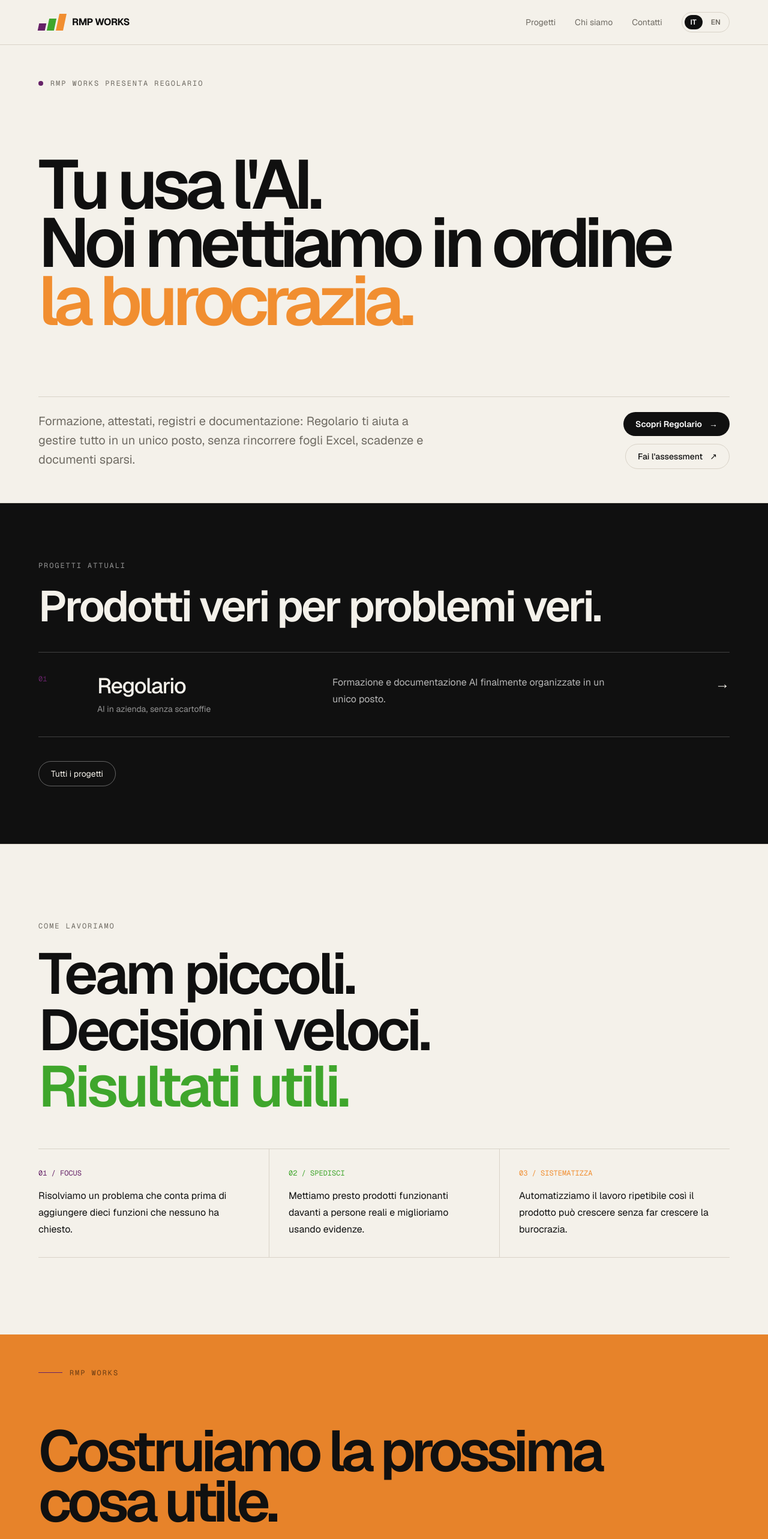
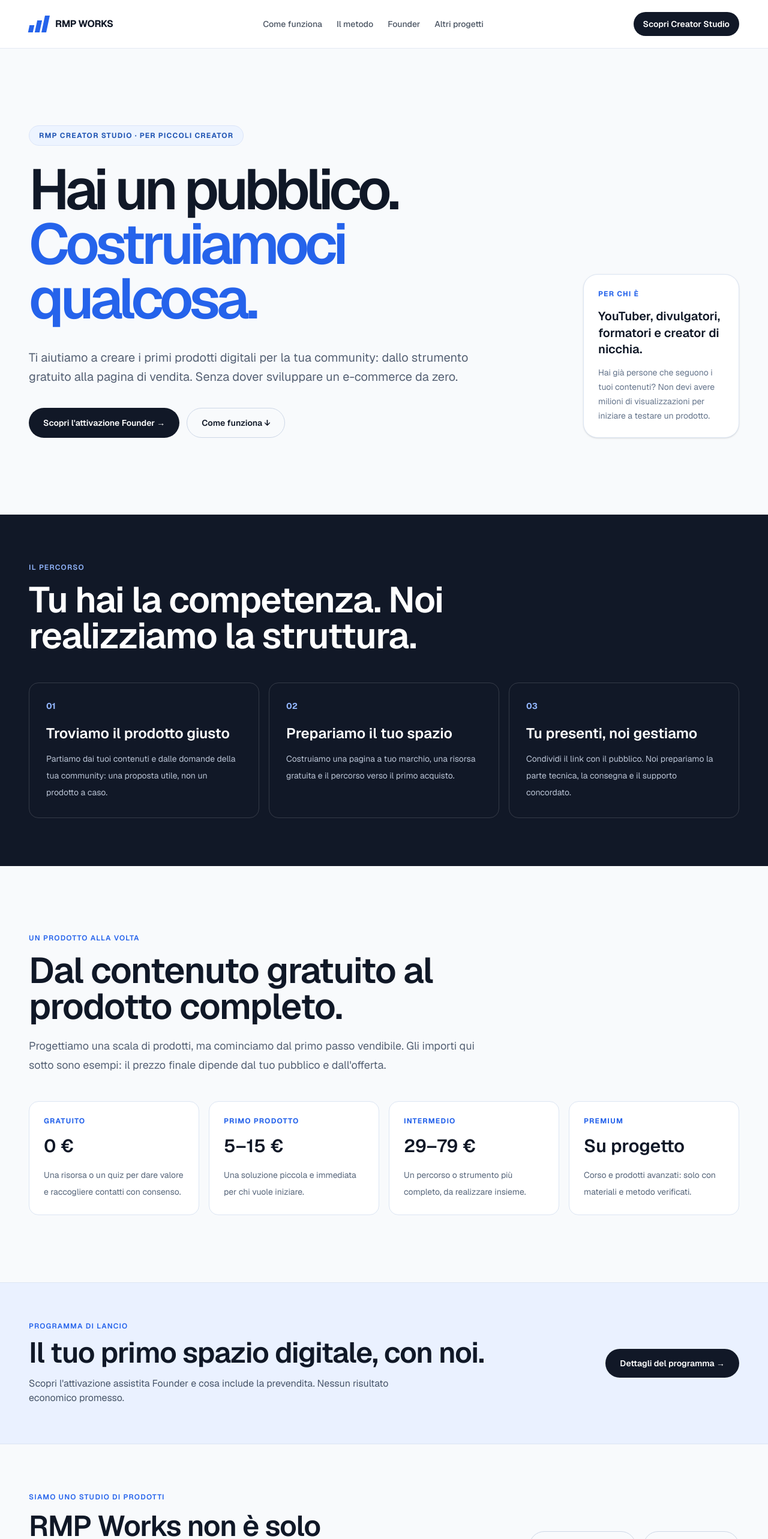
Before and after one commit to MacNaym/rmpworks, a Next.js app: page / in a window 1280 px wide. Shown: the top 2566 px of the page at 60% size. Built offline with nearby package versions, Linux system fonts and the light colour scheme.

Commit message:
feat: reposition homepage for emerging creators

```diff
--- a/app/page.tsx
+++ b/app/page.tsx
@@ -1,182 +1,86 @@
 import Link from "next/link";
+import type { Metadata } from "next";
 import { rmpPhone } from "./contact-details";
-import type { Metadata } from "next";
 
 export const metadata: Metadata = {
-  title: "RMP Works | Tu usa l'AI. Noi mettiamo in ordine la burocrazia.",
-  description:
-    "Tutta la formazione e la documentazione AI della tua azienda, finalmente organizzate. Con Regolario.",
+  title: "RMP Works | Dal tuo canale al tuo primo prodotto digitale",
+  description: "RMP Creator Studio aiuta i piccoli content creator a creare una vetrina, un lead magnet e il primo prodotto digitale. Scopri come funziona il programma Founder.",
   openGraph: {
-    title: "Tu usa l'AI. Noi mettiamo in ordine la burocrazia.",
-    description:
-      "Formazione, attestati, registri e documentazione AI della tua azienda, finalmente organizzate.",
+    title: "Hai un pubblico. Ti aiutiamo a trasformarlo in un business.",
+    description: "Dalla prima idea al primo prodotto digitale: un percorso concreto per creator indipendenti.",
   },
 };
 
-const ventures = [
-  { index: "01", name: "Regolario", tag: "AI in azienda, senza scartoffie", description: "Formazione e documentazione AI finalmente organizzate in un unico posto.", href: "/projects/regolario", color: "var(--rmp-purple)", commercialVisible: true },
-  { index: "02", name: "ShopShield", tag: "Compliance e-commerce", description: "Uno strato di compliance essenziale per piccoli business online che vogliono protezione senza complessità enterprise.", href: "/projects/shopshield", color: "var(--rmp-green)", commercialVisible: false },
-  { index: "03", name: "Tap", tag: "Strumenti per attività locali", description: "NFC e QR che trasformano un'interazione fisica con il cliente in un'azione digitale utile in pochi secondi.", href: "/projects/tap", color: "var(--rmp-orange)", commercialVisible: false },
+const frame = "mx-auto w-full max-w-7xl px-5 sm:px-8 lg:px-12";
+const button = "inline-flex items-center justify-center rounded-full bg-[#111827] px-6 py-3.5 text-sm font-semibold text-white transition hover:bg-[#1d4ed8]";
+const outline = "inline-flex items-center justify-center rounded-full border border-[#cdd7e7] px-6 py-3.5 text-sm font-semibold transition hover:border-[#2563eb] hover:text-[#1d4ed8]";
+
+const steps = [
+  { no: "01", title: "Troviamo il prodotto giusto", desc: "Partiamo dai tuoi contenuti e dalle domande della tua community: una proposta utile, non un prodotto a caso." },
+  { no: "02", title: "Prepariamo il tuo spazio", desc: "Costruiamo una pagina a tuo marchio, una risorsa gratuita e il percorso verso il primo acquisto." },
+  { no: "03", title: "Tu presenti, noi gestiamo", desc: "Condividi il link con il pubblico. Noi prepariamo la parte tecnica, la consegna e il supporto concordato." },
 ];
 
-const frame = "mx-auto w-full max-w-[1680px] px-5 sm:px-8 lg:px-12 xl:px-16";
-const purpleHover = "transition hover:text-[var(--rmp-purple)]";
-const assessmentHref = "https://regolario.com/assessment-gratuito?source=rmpworks&utm_source=rmpworks&utm_medium=website&utm_campaign=assessment_2026&utm_content=rmp_home_hero";
+const tiers = [
+  { label: "Gratuito", price: "0 €", text: "Una risorsa o un quiz per dare valore e raccogliere contatti con consenso." },
+  { label: "Primo prodotto", price: "5–15 €", text: "Una soluzione piccola e immediata per chi vuole iniziare." },
+  { label: "Intermedio", price: "29–79 €", text: "Un percorso o strumento più completo, da realizzare insieme." },
+  { label: "Premium", price: "Su progetto", text: "Corso e prodotti avanzati: solo con materiali e metodo verificati." },
+];
 
-function BrandMark() {
-  return (
-    <span className="inline-flex h-7 items-end gap-1" aria-hidden>
-      <span className="h-3 w-3 -skew-x-12 bg-[var(--rmp-purple)]" />
-      <span className="h-5 w-3 -skew-x-12 bg-[var(--rmp-green)]" />
-      <span className="h-7 w-3 -skew-x-12 bg-[var(--rmp-orange)]" />
-    </span>
-  );
+function Mark() {
+  return <span className="inline-flex items-end gap-1" aria-hidden="true"><span className="h-3 w-2 -skew-x-12 bg-[#2563eb]"/><span className="h-5 w-2 -skew-x-12 bg-[#2563eb]"/><span className="h-7 w-2 -skew-x-12 bg-[#2563eb]"/></span>;
 }
-
 export default function Home() {
-  return (
-    <main className="min-h-screen overflow-x-clip bg-[var(--background)] text-[var(--foreground)]">
-      <header className="border-b border-[var(--line)]">
-        <div className={`${frame} flex items-center justify-between py-5`}>
-          <Link href="/" className="flex items-center gap-3 text-base font-bold tracking-[-0.03em]">
-            <BrandMark />
-            <span>RMP WORKS</span>
-          </Link>
-
-          <div className="flex items-center gap-5 sm:gap-8">
-            <nav className="hidden items-center gap-5 text-sm text-[var(--muted)] sm:flex sm:gap-8">
-              <Link className={purpleHover} href="/projects">Progetti</Link>
-              <Link className={purpleHover} href="/about">Chi siamo</Link>
-              <Link className={purpleHover} href="/contact">Contatti</Link>
+  return <main className="min-h-screen bg-[#f8fafc] text-[#101827]">
+    <header className="border-b border-[#e4eaf3] bg-white">
+      <div className={`${frame} flex min-h-20 items-center justify-between gap-4`}>
+        <Link href="/" className="flex items-center gap-3 font-bold tracking-tight"><Mark/>RMP WORKS</Link>
+        <nav aria-label="Navigazione principale" className="hidden items-center gap-6 text-sm font-medium text-[#4b5563] md:flex">
+          <Link href="#come-funziona" className="hover:text-[#1d4ed8]">Come funziona</Link>
+          <Link href="#prodotti" className="hover:text-[#1d4ed8]">Il metodo</Link>
+          <Link href="/creator-studio" className="hover:text-[#1d4ed8]">Founder</Link>
+          <Link href="/projects" className="hover:text-[#1d4ed8]">Altri progetti</Link>
         </nav>
-            <div className="flex items-center gap-1 rounded-full border border-[var(--line)] p-1 text-xs font-semibold">
-              <span className="rounded-full bg-[#101010] px-2.5 py-1 text-white">IT</span>
-              <Link href="/en/" className="rounded-full px-2.5 py-1 text-[var(--muted)] transition hover:text-[var(--rmp-purple)]">EN</Link>
-            </div>
-          </div>
+        <Link href="/creator-studio" className="rounded-full bg-[#111827] px-4 py-2.5 text-xs font-semibold text-white transition hover:bg-[#1d4ed8] sm:text-sm">Scopri Creator Studio</Link>
       </div>
     </header>
-
-      <section className={`${frame} grid min-h-[76vh] content-between py-8 sm:py-12 lg:py-14`}>
-        <div className="flex items-center gap-3 font-mono text-xs uppercase tracking-[0.16em] text-[var(--muted)]">
-          <span className="h-2 w-2 rounded-full bg-[var(--rmp-purple)]" />
-          RMP Works presenta Regolario
+    <section className={`${frame} grid gap-12 py-20 sm:py-28 lg:grid-cols-12 lg:items-end lg:py-32`}>
+      <div className="lg:col-span-9">
+        <p className="mb-7 inline-flex items-center gap-2 rounded-full border border-[#dbe5f9] bg-[#edf4ff] px-4 py-2 text-xs font-bold uppercase tracking-widest text-[#2458b5]">RMP Creator Studio · Per piccoli creator</p>
+        <h1 className="max-w-5xl text-[clamp(3.3rem,7.4vw,7.8rem)] font-semibold leading-[.96] tracking-[-.07em]">Hai un pubblico.<br/><span className="text-[#2563eb]">Costruiamoci qualcosa.</span></h1>
+        <p className="mt-9 max-w-3xl text-lg leading-8 text-[#556174] sm:text-xl">Ti aiutiamo a creare i primi prodotti digitali per la tua community: dallo strumento gratuito alla pagina di vendita. Senza dover sviluppare un e-commerce da zero.</p>
+        <div className="mt-9 flex flex-wrap gap-3"><Link href="/creator-studio" className={button}>Scopri l'attivazione Founder →</Link><Link href="#come-funziona" className={outline}>Come funziona ↓</Link></div>
       </div>
-
-        <div className="py-16 sm:py-24 lg:py-28">
-          <h1 className="max-w-[1420px] text-[clamp(4rem,9vw,10rem)] font-semibold leading-[0.84] tracking-[-0.075em]">
-            Tu usa l&apos;AI.
-            <br />
-            Noi mettiamo in ordine
-            <br /><span className="text-[var(--rmp-orange)]">la burocrazia.</span>
-          </h1>
-        </div>
-
-        <div className="grid gap-8 border-t border-[var(--line)] pt-6 md:grid-cols-12">
-          <p className="max-w-2xl text-lg leading-7 text-[var(--muted)] md:col-span-7 md:text-xl md:leading-8">
-            Formazione, attestati, registri e documentazione: Regolario ti aiuta a gestire tutto in un unico posto, senza rincorrere fogli Excel, scadenze e documenti sparsi.
-          </p>
-          <div className="flex flex-wrap items-end gap-3 md:col-span-4 md:col-start-9 md:justify-end">
-            <Link href="/projects/regolario" className="inline-flex items-center gap-3 rounded-full bg-[#101010] px-5 py-2.5 text-sm font-semibold !text-white transition hover:bg-[var(--rmp-purple)]">
-              Scopri Regolario <span aria-hidden>→</span>
-            </Link>
-            <a href={assessmentHref} className="inline-flex items-center gap-3 rounded-full border border-[var(--line)] px-5 py-2.5 text-sm font-medium transition hover:border-[var(--rmp-purple)] hover:text-[var(--rmp-purple)]">
-              Fai l&apos;assessment <span aria-hidden>↗</span>
-            </a>
-          </div>
+      <aside className="rounded-3xl border border-[#dce5f3] bg-white p-6 shadow-sm lg:col-span-3">
+        <p className="text-xs font-bold uppercase tracking-widest text-[#2563eb]">Per chi è</p>
+        <p className="mt-4 text-xl font-semibold leading-snug">YouTuber, divulgatori, formatori e creator di nicchia.</p>
+        <p className="mt-3 text-sm leading-6 text-[#64748b]">Hai già persone che seguono i tuoi contenuti? Non devi avere milioni di visualizzazioni per iniziare a testare un prodotto.</p>
+      </aside>
+    </section>
+    <section id="come-funziona" className="bg-[#111827] py-20 text-white">
+      <div className={frame}>
+        <p className="text-xs font-semibold uppercase tracking-widest text-[#93b7ff]">Il percorso</p>
+        <h2 className="mt-4 max-w-3xl text-4xl font-semibold tracking-tight sm:text-6xl">Tu hai la competenza. Noi realizziamo la struttura.</h2>
+        <div className="mt-12 grid gap-4 md:grid-cols-3">{steps.map(s=><div key={s.no} className="rounded-2xl border border-white/15 p-7"><p className="text-sm font-bold text-[#93b7ff]">{s.no}</p><h3 className="mt-5 text-2xl font-semibold">{s.title}</h3><p className="mt-3 text-sm leading-7 text-[#bac4d5]">{s.desc}</p></div>)}</div>
       </div>
     </section>
-
-      <section id="work" className="border-y border-[var(--line)] bg-[#101010] text-[#f4f1ea]">
-        <div className={`${frame} py-16 sm:py-20 lg:py-24`}>
-          <div className="border-b border-white/20 pb-10">
-            <p className="font-mono text-xs uppercase tracking-[0.16em] text-white/55">Progetti attuali</p>
-            <h2 className="mt-6 max-w-6xl text-4xl font-semibold tracking-[-0.045em] sm:text-5xl lg:text-7xl">Prodotti veri per problemi veri.</h2>
-          </div>
-
-          <div>
-            {ventures.filter((venture) => venture.commercialVisible).map((venture) => (
-              <Link href={venture.href} key={venture.name} className="group grid gap-6 border-b border-white/20 py-9 transition hover:border-white/60 md:grid-cols-12 md:items-start">
-                <span className="font-mono text-xs md:col-span-1" style={{ color: venture.color }}>{venture.index}</span>
-                <div className="md:col-span-4">
-                  <p className="text-3xl font-medium tracking-[-0.04em] sm:text-4xl">{venture.name}</p>
-                  <p className="mt-2 text-sm text-white/55">{venture.tag}</p>
-                </div>
-                <p className="max-w-3xl text-base leading-7 text-white/70 md:col-span-5">{venture.description}</p>
-                <div className="text-right text-2xl transition-all group-hover:translate-x-1 group-hover:text-[var(--rmp-purple)] md:col-span-2">→</div>
-              </Link>
-            ))}
-          </div>
-
-          <div className="pt-10">
-            <Link href="/projects" className="inline-flex rounded-full border border-white/35 px-5 py-2.5 text-sm transition hover:border-[var(--rmp-purple)] hover:bg-[var(--rmp-purple)] hover:text-white">Tutti i progetti</Link>
-          </div>
+    <section id="prodotti" className={`${frame} py-20 sm:py-28`}>
+      <p className="text-xs font-semibold uppercase tracking-widest text-[#2563eb]">Un prodotto alla volta</p>
+      <h2 className="mt-4 max-w-4xl text-4xl font-semibold tracking-tight sm:text-6xl">Dal contenuto gratuito al prodotto completo.</h2>
+      <p className="mt-5 max-w-3xl text-lg leading-8 text-[#556174]">Progettiamo una scala di prodotti, ma cominciamo dal primo passo vendibile. Gli importi qui sotto sono esempi: il prezzo finale dipende dal tuo pubblico e dall'offerta.</p>
+      <div className="mt-11 grid gap-4 sm:grid-cols-2 lg:grid-cols-4">{tiers.map(t=><div key={t.label} className="rounded-2xl border border-[#dce5f3] bg-white p-6"><p className="text-xs font-bold uppercase tracking-widest text-[#2563eb]">{t.label}</p><p className="mt-4 text-3xl font-semibold">{t.price}</p><p className="mt-4 text-sm leading-7 text-[#56657a]">{t.text}</p></div>)}</div>
+    </section>
+    <section className="border-y border-[#dce5f3] bg-[#eaf1ff] py-16">
+      <div className={`${frame} flex flex-col gap-8 lg:flex-row lg:items-center lg:justify-between`}>
+        <div><p className="text-xs font-semibold uppercase tracking-widest text-[#2563eb]">Programma di lancio</p><h2 className="mt-3 text-3xl font-semibold tracking-tight sm:text-5xl">Il tuo primo spazio digitale, con noi.</h2><p className="mt-4 max-w-2xl text-[#475569]">Scopri l'attivazione assistita Founder e cosa include la prevendita. Nessun risultato economico promesso.</p></div>
+        <Link href="/creator-studio" className={button}>Dettagli del programma →</Link>
       </div>
     </section>
-
-      <section className={`${frame} py-20 sm:py-28 lg:py-32`}>
-        <p className="font-mono text-xs uppercase tracking-[0.16em] text-[var(--muted)]">Come lavoriamo</p>
-
-        <h2 className="mt-6 max-w-6xl text-4xl font-semibold leading-[0.98] tracking-[-0.055em] sm:text-6xl lg:text-8xl">
-          Team piccoli.
-          <br />
-          Decisioni veloci.
-          <br />
-          <span className="text-[var(--rmp-green)]">Risultati utili.</span>
-        </h2>
-
-        <div className="mt-14 grid gap-0 border-y border-[var(--line)] md:grid-cols-3">
-          <div className="py-8 md:pr-8">
-            <p className="font-mono text-xs text-[var(--rmp-purple)]">01 / FOCUS</p>
-            <p className="mt-4 max-w-md leading-7">Risolviamo un problema che conta prima di aggiungere dieci funzioni che nessuno ha chiesto.</p>
-          </div>
-          <div className="border-t border-[var(--line)] py-8 md:border-l md:border-t-0 md:px-8">
-            <p className="font-mono text-xs text-[var(--rmp-green)]">02 / SPEDISCI</p>
-            <p className="mt-4 max-w-md leading-7">Mettiamo presto prodotti funzionanti davanti a persone reali e miglioriamo usando evidenze.</p>
-          </div>
-          <div className="border-t border-[var(--line)] py-8 md:border-l md:border-t-0 md:pl-8">
-            <p className="font-mono text-xs text-[var(--rmp-orange)]">03 / SISTEMATIZZA</p>
-            <p className="mt-4 max-w-md leading-7">Automatizziamo il lavoro ripetibile così il prodotto può crescere senza far crescere la burocrazia.</p>
-          </div>
-        </div>
+    <section className={`${frame} grid gap-7 py-20 md:grid-cols-2 md:items-center`}>
+      <div><p className="text-xs font-semibold uppercase tracking-widest text-[#2563eb]">Siamo uno studio di prodotti</p><h2 className="mt-4 text-3xl font-semibold tracking-tight sm:text-5xl">RMP Works non è solo Creator Studio.</h2><p className="mt-5 leading-8 text-[#556174]">I nostri prodotti aziendali, incluso Regolario, rimangono disponibili.</p></div>
+      <div className="flex flex-wrap gap-3 md:justify-end"><Link href="/projects/regolario" className={outline}>Scopri Regolario →</Link><Link href="/projects" className={outline}>Tutti i progetti →</Link></div>
     </section>
-
-      <section className="bg-[var(--rmp-orange-panel)] text-[#101010]">
-        <div className={`${frame} grid min-h-[54vh] content-between py-10 sm:py-14`}>
-          <div className="flex items-center gap-3">
-            <span className="h-px w-10 bg-[var(--rmp-purple)]" />
-            <p className="font-mono text-xs uppercase tracking-[0.16em] text-black/55">RMP Works</p>
-          </div>
-
-          <div className="py-16 sm:py-20">
-            <h2 className="max-w-7xl text-[clamp(3.5rem,7.5vw,8rem)] font-semibold leading-[0.88] tracking-[-0.07em]">
-              Costruiamo la prossima
-              <br />
-              cosa utile.
-            </h2>
-          </div>
-
-          <div className="flex flex-col gap-5 border-t border-black/25 pt-6 sm:flex-row sm:items-center sm:justify-between">
-            <p className="max-w-xl text-black/70">Prodotti, esperimenti e business con una ragione per esistere.</p>
-            <Link href="/contact" className="inline-flex w-fit rounded-full bg-[#101010] px-6 py-3 text-sm font-semibold !text-white transition hover:bg-[var(--rmp-purple)]">Parliamone →</Link>
-          </div>
-        </div>
-      </section>
-
-      <footer className="bg-[#101010] text-white">
-        <div className={`${frame} flex flex-col gap-8 py-10 md:flex-row md:items-end md:justify-between`}>
-          <div>
-            <div className="flex items-center gap-3"><BrandMark /><p className="text-lg font-semibold tracking-[-0.03em]">RMP WORKS</p></div>
-            <p className="mt-2 text-sm text-white/45">© 2026 RMP Works</p>
-            <a className="mt-2 inline-flex text-sm text-white/60 transition hover:text-[var(--rmp-purple)]" href={rmpPhone.href}>{rmpPhone.display}</a>
-          </div>
-          <div className="flex items-center gap-6 text-sm text-white/60">
-            <Link className="transition hover:text-[var(--rmp-purple)]" href="/projects">Progetti</Link>
-            <Link className="transition hover:text-[var(--rmp-purple)]" href="/about">Chi siamo</Link>
-            <Link className="transition hover:text-[var(--rmp-purple)]" href="/contact">Contatti</Link>
-          </div>
-        </div>
-      </footer>
-    </main>
-  );
+    <footer className="bg-[#111827] py-10 text-sm text-[#c2cad8]"><div className={`${frame} flex flex-col justify-between gap-6 sm:flex-row sm:items-center`}><div><p className="font-bold text-white">RMP WORKS</p><p className="mt-1">© 2026 RMP Works · Creator Studio</p></div><div className="flex flex-wrap gap-5"><Link href="/projects">Progetti</Link><Link href="/about">Chi siamo</Link><Link href="/contact">Contatti</Link><a href={rmpPhone.href}>{rmpPhone.display}</a></div></div></footer>
+  </main>;
 }
```
Lines whose indentation alone changed are shown as unchanged.
